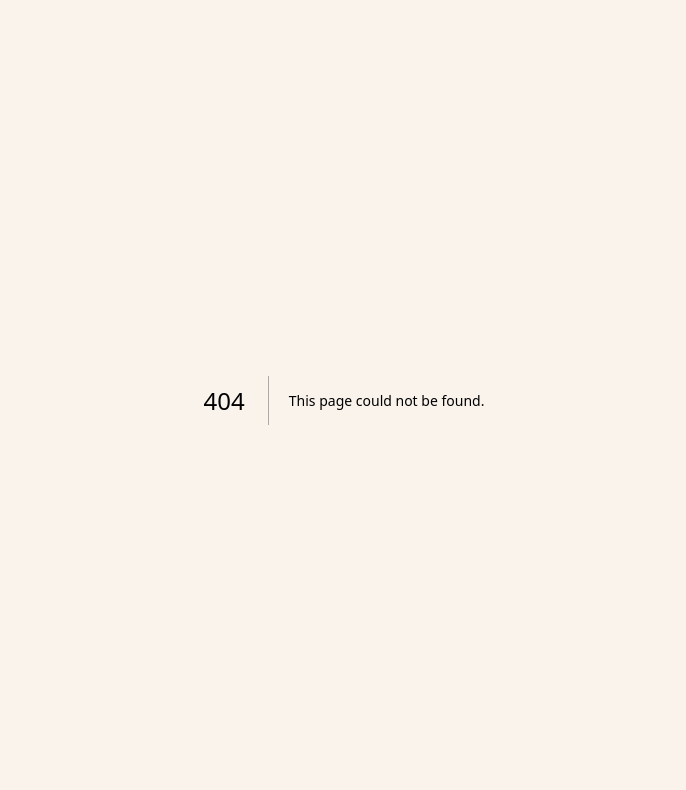
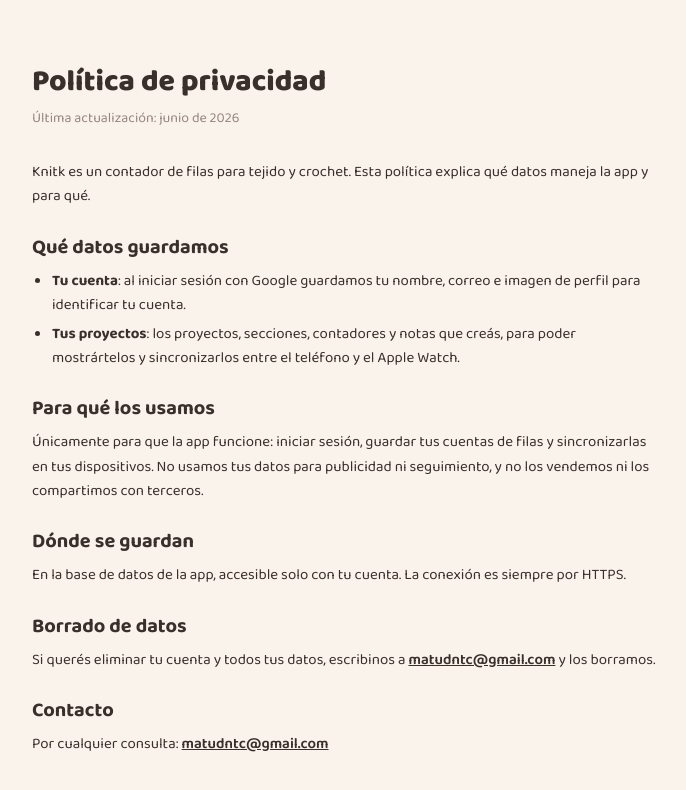
Before and after one commit to matud-ntc/knitk-counter, a Next.js app: page /privacy in a window 1280 px wide. Before the commit this address had no page. Shown: the top 790 px of the page, without its empty margins (296-982 px from the left). Built offline with nearby package versions, Linux system fonts and the light colour scheme.

Commit message:
Add privacy and support pages

```diff
--- /dev/null
+++ b/src/app/privacy/page.tsx
@@ -0,0 +1,73 @@
+export const metadata = { title: "Privacidad · Knitk" };
+
+export default function PrivacyPage() {
+  return (
+    <main className="mx-auto max-w-2xl px-6 py-16 text-[var(--foreground)]">
+      <h1 className="text-3xl font-extrabold">Política de privacidad</h1>
+      <p className="mt-2 text-sm text-[var(--muted-fg)]">
+        Última actualización: junio de 2026
+      </p>
+
+      <div className="mt-8 space-y-6 text-[15px] leading-relaxed">
+        <p>
+          Knitk es un contador de filas para tejido y crochet. Esta política
+          explica qué datos maneja la app y para qué.
+        </p>
+
+        <section>
+          <h2 className="text-xl font-bold">Qué datos guardamos</h2>
+          <ul className="mt-2 list-disc space-y-1 pl-5">
+            <li>
+              <b>Tu cuenta</b>: al iniciar sesión con Google guardamos tu nombre,
+              correo e imagen de perfil para identificar tu cuenta.
+            </li>
+            <li>
+              <b>Tus proyectos</b>: los proyectos, secciones, contadores y notas
+              que creás, para poder mostrártelos y sincronizarlos entre el
+              teléfono y el Apple Watch.
+            </li>
+          </ul>
+        </section>
+
+        <section>
+          <h2 className="text-xl font-bold">Para qué los usamos</h2>
+          <p className="mt-2">
+            Únicamente para que la app funcione: iniciar sesión, guardar tus
+            cuentas de filas y sincronizarlas en tus dispositivos. No usamos tus
+            datos para publicidad ni seguimiento, y no los vendemos ni los
+            compartimos con terceros.
+          </p>
+        </section>
+
+        <section>
+          <h2 className="text-xl font-bold">Dónde se guardan</h2>
+          <p className="mt-2">
+            En la base de datos de la app, accesible solo con tu cuenta. La
+            conexión es siempre por HTTPS.
+          </p>
+        </section>
+
+        <section>
+          <h2 className="text-xl font-bold">Borrado de datos</h2>
+          <p className="mt-2">
+            Si querés eliminar tu cuenta y todos tus datos, escribinos a{" "}
+            <a className="font-semibold underline" href="mailto:matudntc@gmail.com">
+              matudntc@gmail.com
+            </a>{" "}
+            y los borramos.
+          </p>
+        </section>
+
+        <section>
+          <h2 className="text-xl font-bold">Contacto</h2>
+          <p className="mt-2">
+            Por cualquier consulta:{" "}
+            <a className="font-semibold underline" href="mailto:matudntc@gmail.com">
+              matudntc@gmail.com
+            </a>
+          </p>
+        </section>
+      </div>
+    </main>
+  );
+}
--- /dev/null
+++ b/src/app/support/page.tsx
@@ -0,0 +1,36 @@
+export const metadata = { title: "Soporte · Knitk" };
+
+export default function SupportPage() {
+  return (
+    <main className="mx-auto max-w-2xl px-6 py-16 text-[var(--foreground)]">
+      <h1 className="text-3xl font-extrabold">Soporte</h1>
+
+      <div className="mt-8 space-y-6 text-[15px] leading-relaxed">
+        <p>
+          Knitk es un contador de filas para tejido y crochet, para iPhone y
+          Apple Watch.
+        </p>
+
+        <section>
+          <h2 className="text-xl font-bold">¿Necesitás ayuda?</h2>
+          <p className="mt-2">
+            Escribinos y te respondemos:{" "}
+            <a className="font-semibold underline" href="mailto:matudntc@gmail.com">
+              matudntc@gmail.com
+            </a>
+          </p>
+        </section>
+
+        <section>
+          <h2 className="text-xl font-bold">Emparejar el Apple Watch</h2>
+          <p className="mt-2">
+            En la app, abrí <b>Ajustes</b> y tocá <b>Generar código para el
+            Watch</b>. En el reloj, abrí Knitk, elegí <b>Conectar</b> y escribí
+            ese código de 6 dígitos. Listo: lo que contás en el reloj se
+            sincroniza con tu cuenta.
+          </p>
+        </section>
+      </div>
+    </main>
+  );
+}
```
